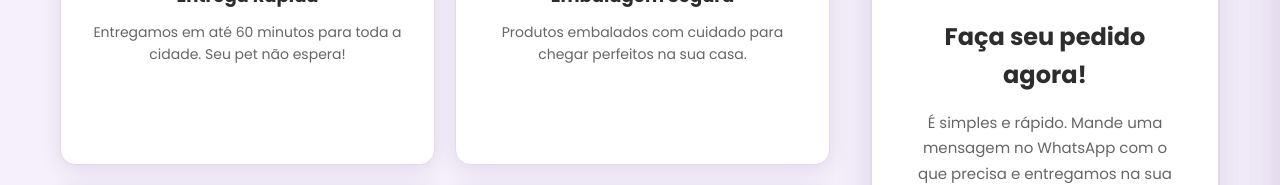
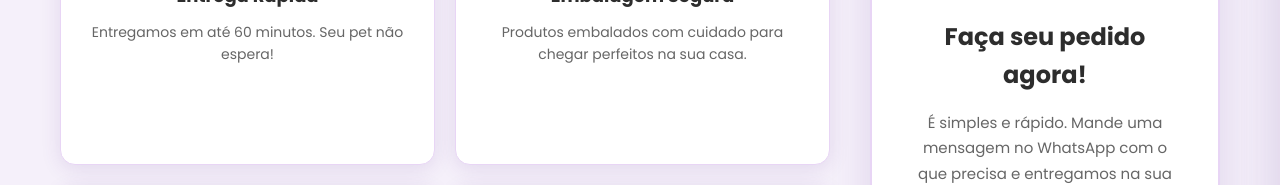
Before and after one commit to eumluiza5-lgtm/petshop, a plain HTML site: page delivery.html in a window 1280 px wide. Shown: the part 490-675 px from the top of the page. Drawn offline with Linux system fonts and the light colour scheme.

```diff
--- a/delivery.html
+++ b/delivery.html
@@ -55,7 +55,7 @@
                     <div class="delivery-card">
                         <i class="fas fa-motorcycle"></i>
                         <h3>Entrega Rápida</h3>
-                        <p>Entregamos em até 60 minutos para toda a cidade. Seu pet não espera!</p>
+                        <p>Entregamos em até 60 minutos. Seu pet não espera!</p>
                     </div>
                     <div class="delivery-card">
                         <i class="fas fa-box-open"></i>
```
